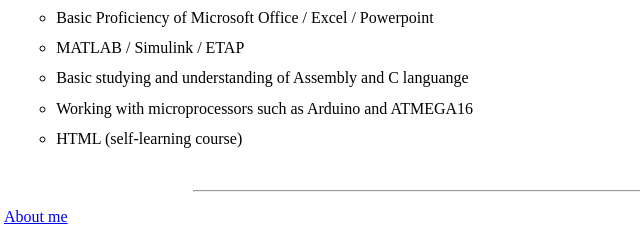
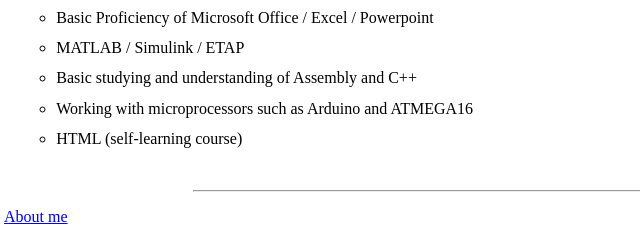
Before and after one commit to wandihamzah/DinieSyazwandiResume, a plain HTML site: page index.html in a window 1280 px wide. Shown: the part 1812-2051 px from the top of the page, 4-644 px from the left. Drawn offline with Linux system fonts and the light colour scheme.

Commit message:
Update index.html

```diff
--- a/index.html
+++ b/index.html
@@ -133,7 +133,7 @@
              MATLAB / Simulink / ETAP
         </li>
         <li style="margin: 1%;">
-            Basic studying and understanding of Assembly and C languange
+            Basic studying and understanding of Assembly and C++
         </li>
         <li style="margin: 1%;">
             Working with microprocessors such as Arduino and ATMEGA16
```
